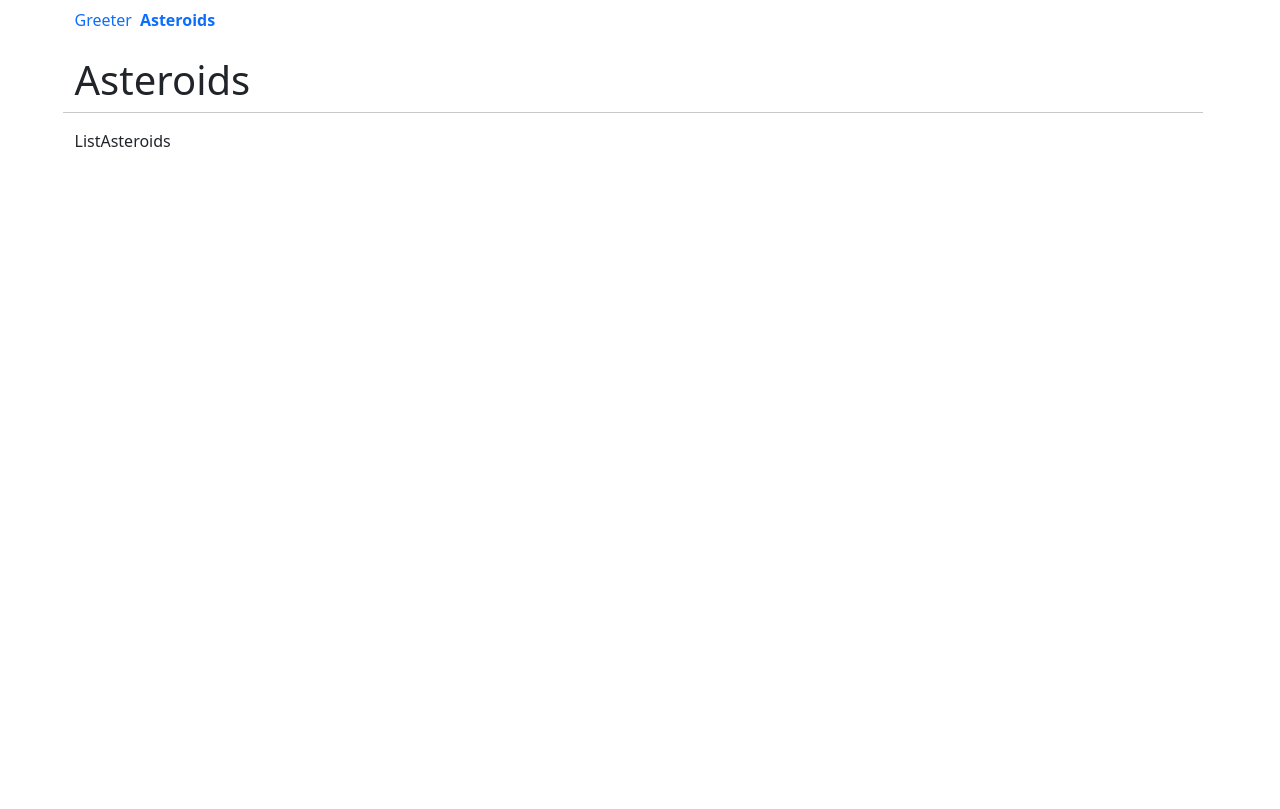
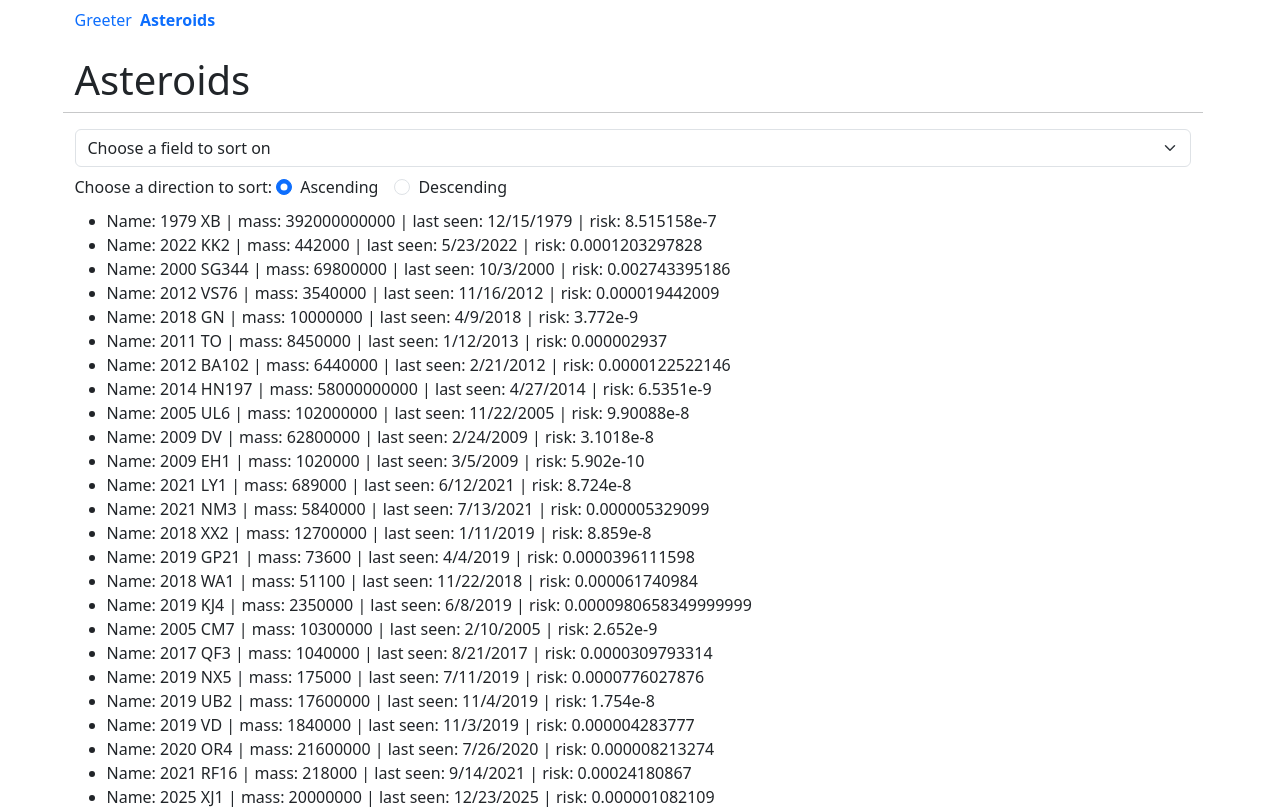
Before and after one commit to speedingplanet/react-typescript-2026-06, a React (Vite) app: page /asteroids in a window 1280 px wide. Shown: the top 809 px of the page. Built offline with nearby package versions, Linux system fonts and the light colour scheme.

Commit message:
Cleaned up

```diff
--- /dev/null
+++ b/src/asteroids/AsteroidsGrid.tsx
@@ -0,0 +1,20 @@
+import type { Asteroid } from './asteroid-types';
+
+interface AsteroidGridProps {
+	asteroids: Array<Asteroid>;
+}
+
+const AsteroidsGrid = ({ asteroids }: AsteroidGridProps) => {
+	let dateFormatter = new Intl.DateTimeFormat().format;
+	return (
+		<ul>
+			{asteroids.map((a) => (
+				<li key={a.name}>
+					Name: {a.name} | mass: {a.mass} | last seen: {dateFormatter(a.lastObserved)} | risk:{' '}
+					{a.impactProbability}
+				</li>
+			))}
+		</ul>
+	);
+};
+export default AsteroidsGrid;
--- a/src/asteroids/ListAsteroids.tsx
+++ b/src/asteroids/ListAsteroids.tsx
@@ -1,4 +1,37 @@
+import AsteroidsGrid from './AsteroidsGrid';
+import SortForm from './SortForm';
+import { asteroids as sentryData } from '../data/asteroids.json' with { type: 'json' };
+import { convertData } from './asteroid-utilities';
+import type { Asteroid, SortCriteria } from './asteroid-types';
+import { orderBy } from 'es-toolkit';
+import { useState } from 'react';
+
 const ListAsteroids = () => {
-	return <div>ListAsteroids</div>;
+	const [sortCriteria, setSortCriteria] = useState<SortCriteria<Asteroid>>({
+		sortField: undefined,
+		sortDirection: undefined,
+	});
+
+	let asteroids: Array<Asteroid> = sentryData.map((sd) => convertData(sd));
+
+	if (sortCriteria.sortDirection !== undefined) {
+		asteroids = orderBy(asteroids, [sortCriteria.sortField!], [sortCriteria.sortDirection]);
+	}
+
+	function handleUpdateSort(sortCriteria: SortCriteria<Asteroid>) {
+		setSortCriteria(sortCriteria);
+	}
+
+	return (
+		<>
+			<div className="mb-2">
+				<SortForm
+					updateSort={handleUpdateSort}
+					sortCriteria={sortCriteria}
+				/>
+			</div>
+			<AsteroidsGrid asteroids={asteroids} />
+		</>
+	);
 };
 export default ListAsteroids;
--- /dev/null
+++ b/src/asteroids/SortForm.tsx
@@ -0,0 +1,94 @@
+import type { Asteroid, SortCriteria, SortDirection } from './asteroid-types';
+
+interface SortFormProps<T> {
+	updateSort: (sortCriteria: SortCriteria<T>) => void;
+	sortCriteria: SortCriteria<T>;
+}
+
+const SortForm = ({ updateSort, sortCriteria }: SortFormProps<Asteroid>) => {
+	function handleToggleRadioButton(event: React.ChangeEvent<HTMLInputElement>) {
+		let sortDirection: SortDirection;
+		if (event.target.checked) {
+			if (event.target.value === 'asc') {
+				sortDirection = 'asc';
+			} else {
+				sortDirection = 'desc';
+			}
+		}
+
+		updateSortCriteria({ sortDirection });
+	}
+
+	function handleChangeSelect(event: React.ChangeEvent<HTMLSelectElement>) {
+		// Effectively, cannot choose the blank option
+		if (event.target.value !== '') {
+			updateSortCriteria({ sortField: event.target.value as keyof Asteroid });
+		}
+	}
+
+	/**
+	 * Merges state updates with existing sort criteria
+	 * Calls both state setter, and event handler
+	 */
+	function updateSortCriteria(updatedSortCriteria: Partial<SortCriteria<Asteroid>>) {
+		let nextSortCriteria = { ...sortCriteria, ...updatedSortCriteria };
+		// setSortCriteria(nextSortCriteria);
+		updateSort(nextSortCriteria);
+	}
+
+	return (
+		<>
+			<div>
+				<select
+					name="sortField"
+					id="sort-field"
+					className="form-select"
+					onChange={handleChangeSelect}
+				>
+					<option value="">Choose a field to sort on</option>
+					<option value="name">Name</option>
+					<option value="mass">Mass</option>
+					<option value="lastObserved">Last Observed</option>
+					<option value="impactProbability">Hazard</option>
+				</select>
+			</div>
+			<div>
+				<span>Choose a direction to sort: </span>
+				<div className="form-check form-check-inline mt-2">
+					<input
+						type="radio"
+						name="sortDirection"
+						id="sort-direction-asc"
+						className="form-check-input"
+						value="asc"
+						onChange={handleToggleRadioButton}
+						defaultChecked
+					/>
+					<label
+						htmlFor="sort-direction-asc"
+						className="form-check-label"
+					>
+						Ascending
+					</label>
+				</div>
+				<div className="form-check form-check-inline ">
+					<input
+						type="radio"
+						name="sortDirection"
+						id="sort-direction-desc"
+						className="form-check-input"
+						value="desc"
+						onChange={handleToggleRadioButton}
+					/>
+					<label
+						htmlFor="sort-direction-desc"
+						className="form-check-label"
+					>
+						Descending
+					</label>
+				</div>
+			</div>
+		</>
+	);
+};
+export default SortForm;
```
Also changed, not shown: src/asteroids/asteroid-types.ts (+7 -0 lines).
